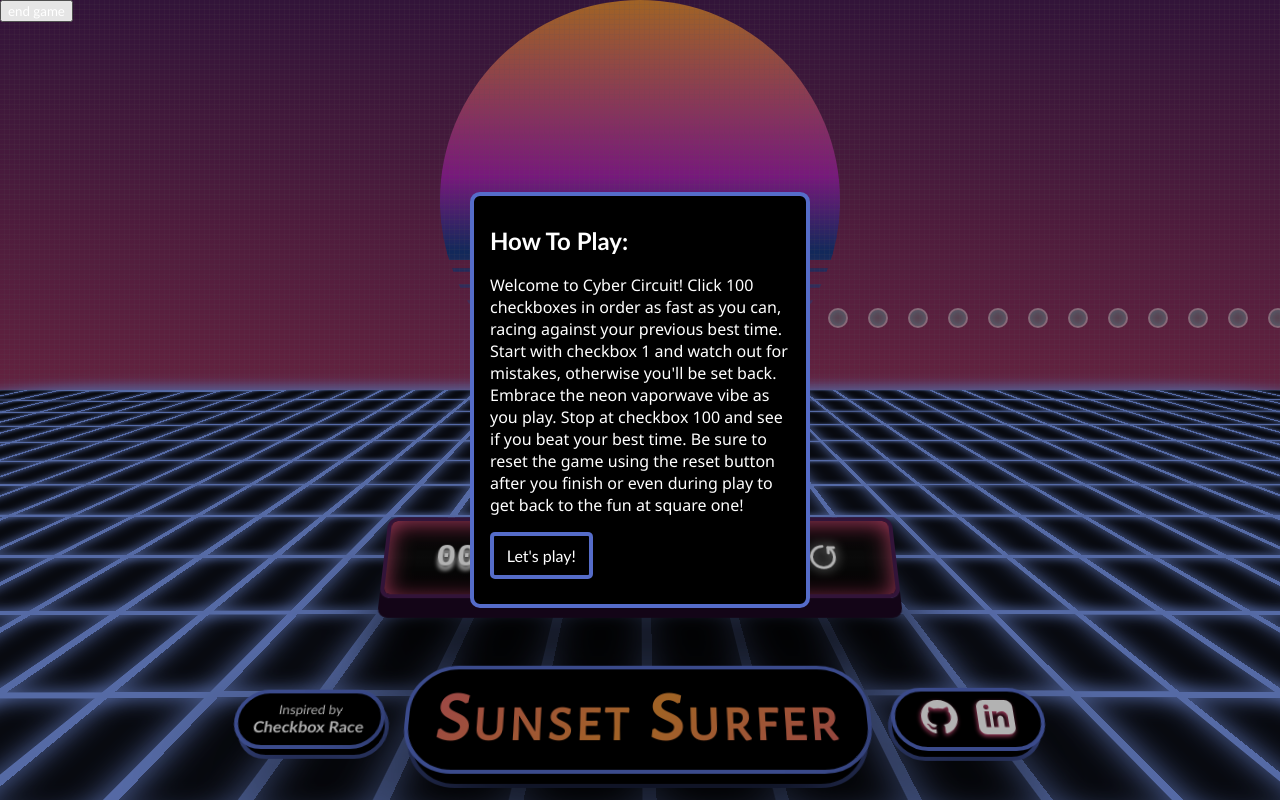
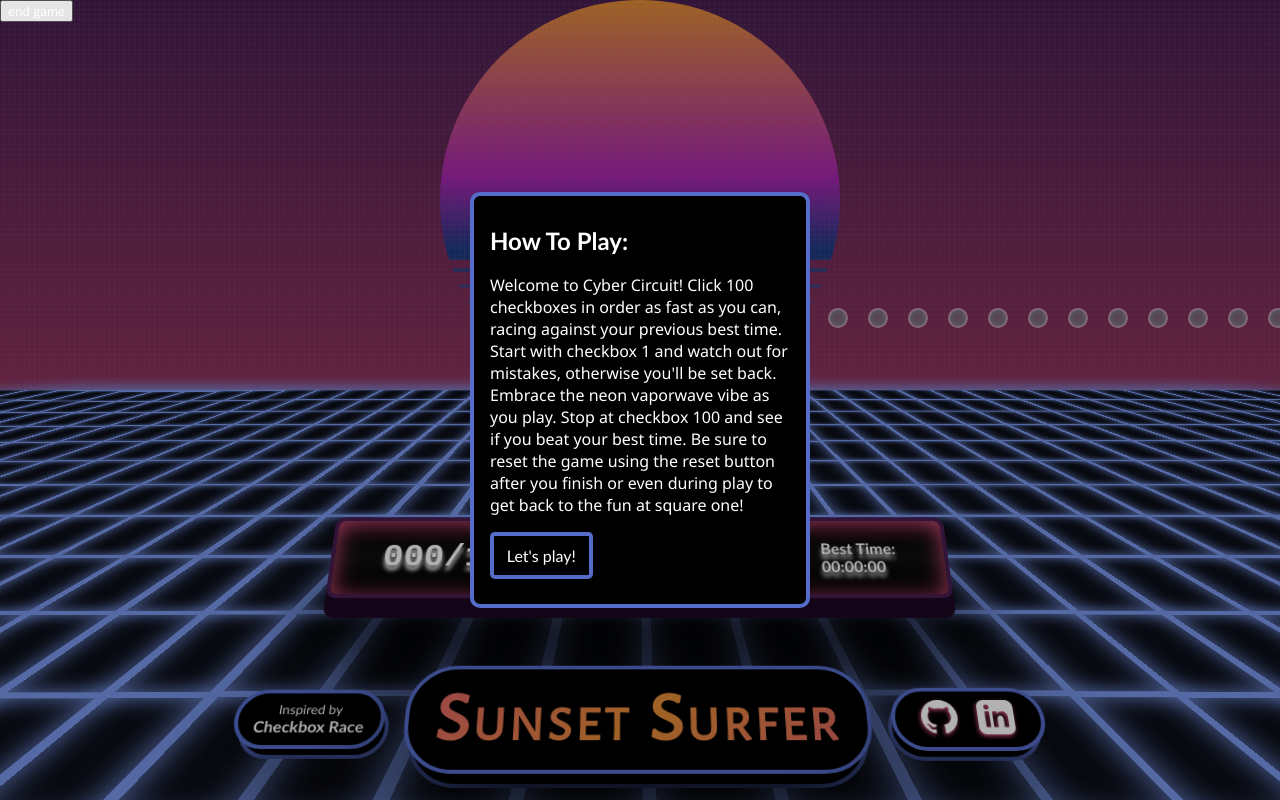
Before and after one commit to Its-A-Mia/SunsetSurfer, a React (Create React App) app: page / in a window 1280 px wide. Shown: the top 800 px of the page. Built offline with nearby package versions, Linux system fonts and the light colour scheme.

Commit message:
added files for combos and added best time feature

```diff
--- a/src/App.js
+++ b/src/App.js
@@ -10,7 +10,7 @@ export const GameContext = createContext();
 
 function App() {
   // checkpoints of the game define its sequence--checkpoints run in this sequence:
-  // "startScreen", "gameStart", "gameInProgress", "gameFinish", "finishScreen", "gameReset"
+  // "startScreen", "gameStart", "gameInProgress", "gameFinish", "finishScreen", "captureBestTime", "gameReset"
 
   //index for which key the checkbox array is on
   const [currentKey, setCurrentKey] = useState(1);
--- /dev/null
+++ b/src/components/BestTime/BestTime.js
@@ -0,0 +1,25 @@
+import React, { useContext, useEffect, useState } from 'react';
+import { GameContext } from '../../App';
+
+const BestTime = () => {
+  const { checkpoint } = useContext(GameContext);
+
+  const [bestTime, setBestTime] = useState(null);
+
+  useEffect(() => {
+    setBestTime(window.localStorage.getItem('best-time'));
+
+    return () => {
+      setBestTime(window.localStorage.getItem('best-time'));
+    };
+  }, [bestTime, checkpoint]);
+
+  return (
+    <div>
+      <h4>Best Time:</h4>
+      <h4>{bestTime !== 'null' ? bestTime : '00:00:00'}</h4>
+    </div>
+  );
+};
+
+export default BestTime;
--- a/src/components/ScoreBar/ScoreBar.js
+++ b/src/components/ScoreBar/ScoreBar.js
@@ -1,10 +1,13 @@
-import React from 'react';
+import React, { useEffect } from 'react';
+import BestTime from '../BestTime/BestTime';
 import Counter from '../Counter/Counter';
 import Reset from '../Reset/Reset';
 import Timer from '../Timer/Timer';
 import './ScoreBar.css';
 
 const ScoreBar = () => {
+  useEffect(() => {});
+
   return (
     <>
       <div className="score-bar-container">
@@ -12,6 +15,7 @@ const ScoreBar = () => {
           <Counter />
           <Timer />
           <Reset specialClass="mainReset" />
+          <BestTime />
         </div>
       </div>
     </>
--- a/src/components/WinMessage/WinMessage.js
+++ b/src/components/WinMessage/WinMessage.js
@@ -15,15 +15,26 @@ const WinMessage = () => {
       setEndTime(null);
       setTotalTime(null);
     }
+
     if (checkpoint === 'gameStart') {
       setStartTime(Date.now()); //captures the intitial time
     }
+
     if (checkpoint === 'gameFinish') {
-      setCheckpoint('finishScreen'); //sets checkpoint to 4 to allow WinMessage component to execute final math after endTime updates
+      setCheckpoint('finishScreen');
       setEndTime(Date.now()); //captures final time
     }
+
     if (checkpoint === 'finishScreen' && !totalTime) {
+      setCheckpoint('displayBestTime');
       setTotalTime(timeLogic(endTime - startTime));
+    }
+
+    if (!!window.localStorage.getItem('best-time')) {
+      const bestTime = window.localStorage?.getItem('best-time');
+      if (!!totalTime && totalTime < bestTime) window.localStorage.setItem('best-time', totalTime);
+    } else {
+      window.window.localStorage.setItem('best-time', totalTime);
     }
   }, [startTime, endTime, totalTime, checkpoint, setCheckpoint]);
 
--- a/src/index.css
+++ b/src/index.css
@@ -39,6 +39,10 @@ h3 {
   font-size: 2.125rem;
   font-family: 'Courier New', Courier, monospace;
   font-weight: bold;
+}
+
+h4 {
+  margin: 0;
 }
 
 p {
```
Also changed, not shown: src/components/ComboClicks/ComboClicks.css (added), src/components/ComboClicks/ComboClicks.js (added).
